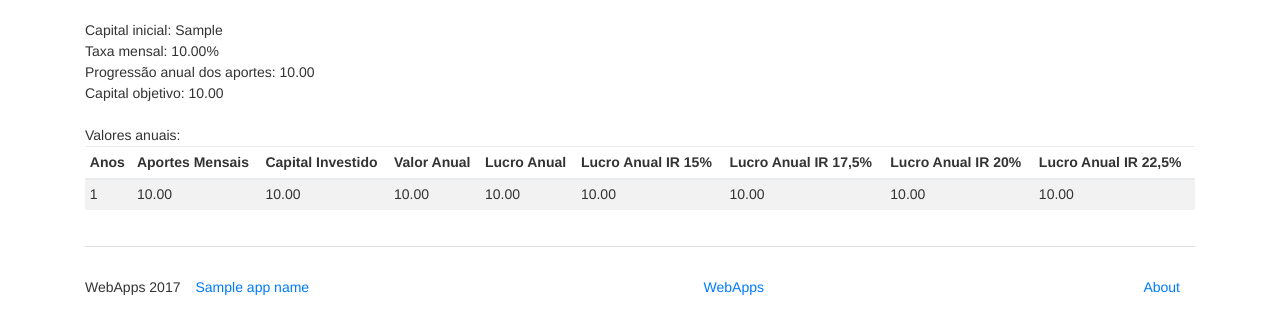
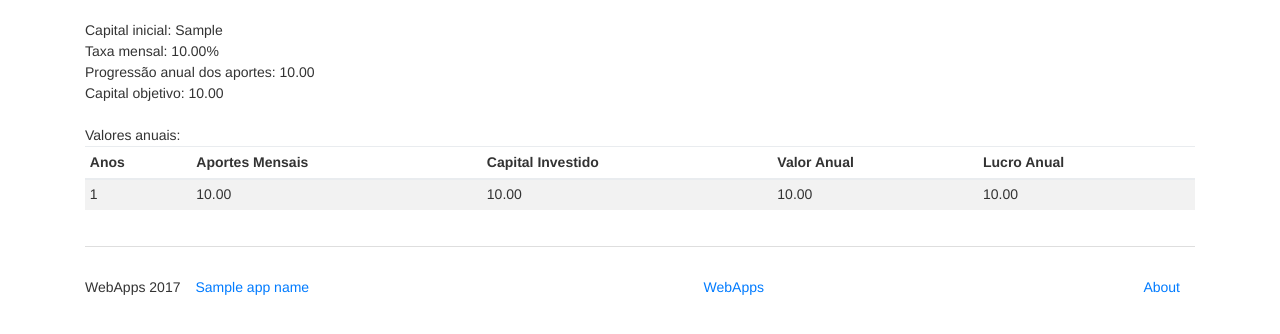
Before and after one commit to Moggi/WebApps, a Django app: template Aportes/templates/Aportes/mensal.html in a window 1280 px wide. Shown: the part 64-398 px from the top of the page. Run offline with Django 3.2, Linux system fonts and the light colour scheme; the template is opened without the code that fills it: most values are stand-ins (such as "Sample title", 1, 10 or a date in 2020); some libraries are stand-ins or nearby versions.

Commit message:
Removing unnecessary columns

```diff
--- a/Aportes/templates/Aportes/mensal.html
+++ b/Aportes/templates/Aportes/mensal.html
@@ -25,10 +25,6 @@
                             <th>Capital Investido</th>
                             <th>Valor Anual</th>
                             <th>Lucro Anual</th>
-                            <th>Lucro Anual IR 15%</th>
-                            <th>Lucro Anual IR 17,5%</th>
-                            <th>Lucro Anual IR 20%</th>
-                            <th>Lucro Anual IR 22,5%</th>
                         </tr>
                     </thead>
                     <tbody>
@@ -43,10 +39,6 @@
                             <td>{{ valor.capital_investido|stringformat:".2f" }}</td>
                             <td>{{ valor.valor_anual|stringformat:".2f" }}</td>
                             <td>{{ valor.lucro_anual|stringformat:".2f" }}</td>
-                            <td>{{ valor.lucro_anual_15|stringformat:".2f" }}</td>
-                            <td>{{ valor.lucro_anual_175|stringformat:".2f" }}</td>
-                            <td>{{ valor.lucro_anual_20|stringformat:".2f" }}</td>
-                            <td>{{ valor.lucro_anual_225|stringformat:".2f" }}</td>
                         </tr>
                     {% endfor %}
                     </tbody>
--- a/Aportes/views.py
+++ b/Aportes/views.py
@@ -51,10 +51,6 @@ def mensal(request):
                 'capital_investido': capital_investido,
                 'valor_anual': valor_anual,
                 'lucro_anual': valor_anual-capital_investido,
-                'lucro_anual_15': (valor_anual-capital_investido)*0.85,
-                'lucro_anual_175': (valor_anual-capital_investido)*0.825,
-                'lucro_anual_20': (valor_anual-capital_investido)*0.80,
-                'lucro_anual_225': (valor_anual-capital_investido)*0.775,
             })
 
             if valor_anual >= capital_objetivo:
```
